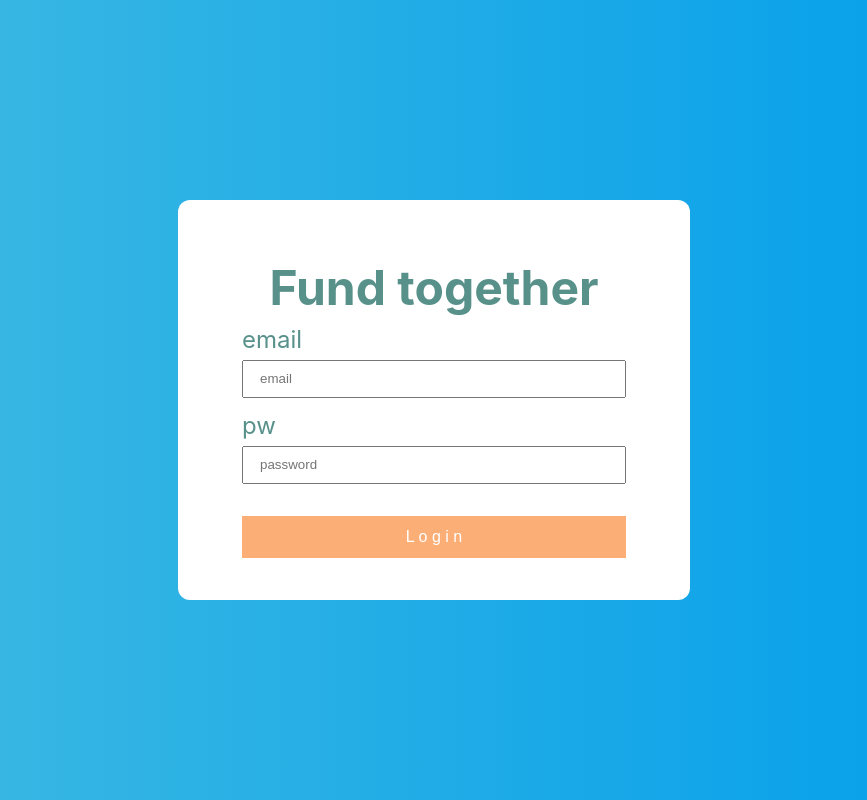
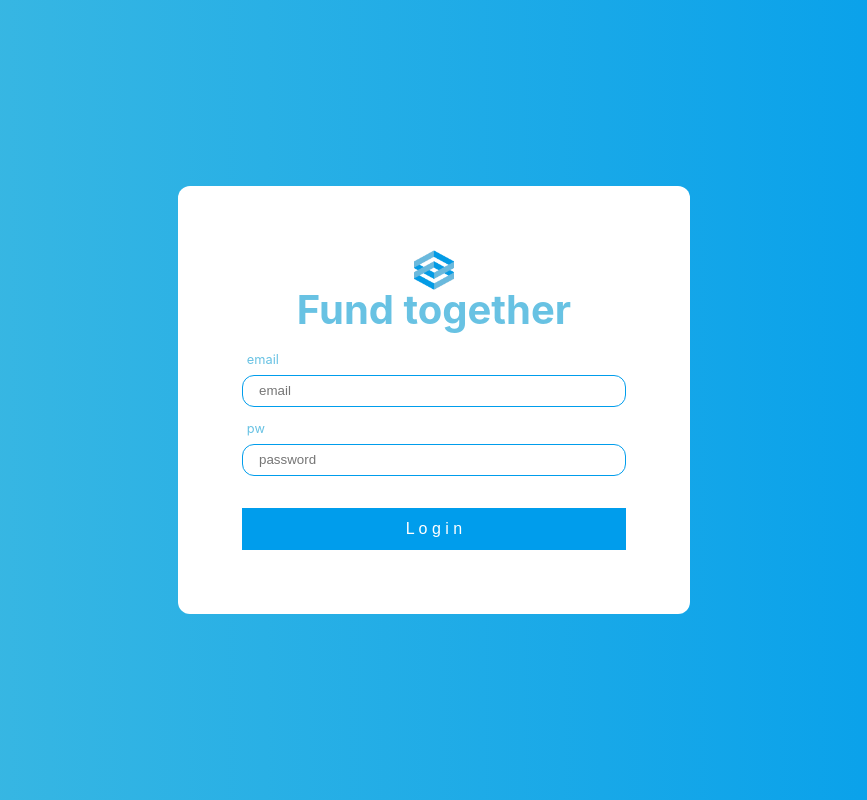
Before and after one commit to deokgoo/nextjs-toy-crowd_fund, a React (Create React App) app: page / in a window 1280 px wide. Shown: the whole page, without its empty margins (206-1073 px from the left). Built offline with nearby package versions, Linux system fonts and the light colour scheme; no server answers.

Commit message:
feature: modify loginPage desgin

```diff
--- a/src/pages/login-guard/login-guard.module.scss
+++ b/src/pages/login-guard/login-guard.module.scss
@@ -1,4 +1,4 @@
-@import '../../style/color';
+@import 'src/style/common', 'src/style/_color';
 
 .container {
   width: 100vw;
@@ -6,45 +6,55 @@
   display: flex;
   justify-content: center;
   align-items: center;
-  background: $color_main1;
-  background: linear-gradient(90deg, $color_main1 0%, $color_main2 100%);
+  @include gradientMain;
   .card {
     width: 40%;
     min-width: 334px;
-    height: 400px;
     padding: 4rem;
-    box-sizing: border-box;
-    background-color: #ffffff;
     display: flex;
     flex-direction: column;
+    align-items: center;
     border-radius: 12px;
+    background-color: #ffffff;
+    .logo {
+      height: 40px;
+      width: 40px;
     }
     .title {
-    color: #58908A;
-    font-size: 3rem;
+      width: 100%;
+      color: $color_main3;
+      font-size: 2.5rem;
       text-align: center;
-    margin-bottom: 1rem;
+      margin-bottom: 1.5rem;
     }
     .label {
-    font-size: 1.5rem;
-    color: #58908A;
+      width: 100%;
+      font-size: 0.8rem;
+      color: $color_main3;
       margin-bottom: 8px;
+      padding-left: 0.3rem;
     }
     .input {
+      width: 100%;
       margin-bottom: 16px;
       padding-left: 1rem;
+      box-sizing: border-box;
       line-height: 2rem;
       height: 2rem;
       text-decoration: none;
+      border: 1px solid $color_main2;
+      border-radius: 12px;
       outline: none;
     }
     .submit {
+      width: 100%;
       margin-top: 16px;
       border: none;
       font-size: 1rem;
       padding: 12px 0;
-    background-color: #FBAF77;
+      background-color: $color_main2;
       color: white;
       cursor: pointer;
     }
   }
+}
--- a/src/pages/login-guard/login-guard.tsx
+++ b/src/pages/login-guard/login-guard.tsx
@@ -1,8 +1,9 @@
-import React from 'react';
+import React, { FormEvent } from 'react';
 import useLogin from './hooks/use-login';
 import firebaseService from '../../services/firebaseService';
 import styles from './login-guard.module.scss';
 import { ComponentEntry } from './type';
+import logo from '../../img/logo.png';
 
 const LoginGuard = ({next: Component, path}: ComponentEntry) => {
   const {
@@ -11,7 +12,8 @@ const LoginGuard = ({next: Component, path}: ComponentEntry) => {
     authed,
   } = useLogin({Component, path});
 
-  const login = async () => {
+  const login = async (e: FormEvent) => {
+    e.preventDefault();
     const email = emailRef.current?.value;
     const pw = pwdRef.current?.value;
     if (!email || !pw) throw new Error('empty email or pwd');
@@ -35,6 +37,7 @@ const LoginGuard = ({next: Component, path}: ComponentEntry) => {
       <div id="login">
         <div className={styles.container}>
           <form className={styles.card}>
+            <img className={styles.logo} src={logo} alt=""/>
             <h1 className={styles.title}>Fund together</h1>
             <label className={styles.label} htmlFor="login_email">email</label>
             <input id="login_email" className={styles.input} type="email" ref={emailRef} placeholder="email" spellCheck={false} autoFocus/>
--- a/src/style/_color.scss
+++ b/src/style/_color.scss
@@ -1,2 +1,3 @@
 $color_main1: #41BBE1;
 $color_main2: #009DEC;
+$color_main3: #68C2E3;
--- a/src/style/base.scss
+++ b/src/style/base.scss
@@ -15,6 +15,7 @@ time, mark, audio, video {
   padding: 0;
   border: 0;
   vertical-align: baseline;
+  box-sizing: border-box;
 }
 article, aside, details, figcaption, figure,
 footer, header, hgroup, menu, nav, section {
```
Also changed, not shown: src/img/logo.png (added). Lines whose indentation alone changed are shown as unchanged.
